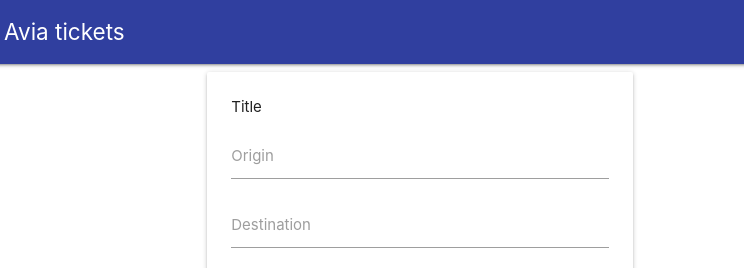
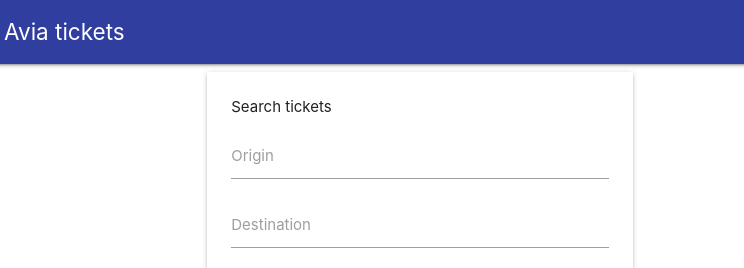
Before and after one commit to angrythunderbird/avia-tickets, a website built with webpack: page src/index.html in a window 1280 px wide. Shown: the top 268 px of the page, 220-964 px from the left. Built offline with nearby package versions, Linux system fonts and the light colour scheme; no server answers.

Commit message:
fix: rename title in search form

```diff
--- a/src/index.html
+++ b/src/index.html
@@ -38,7 +38,7 @@
           <div class="card">
             <form action="submit" name="locationControls">
               <div class="card-content">
-                <span class="card-tytle">Title</span>
+                <span class="card-tytle">Search tickets</span>
                 <div class="input-field">
                   <input type="text" id="autocomplete-origin" class="autocomplete">
                   <label for="autocomplete-origin">Origin</label>
```
